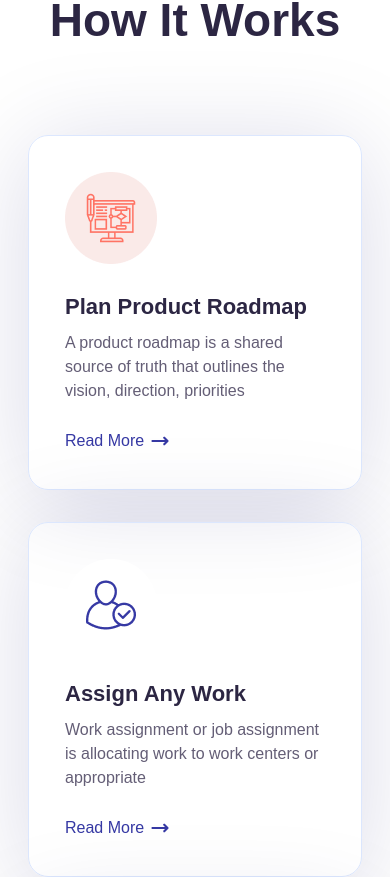
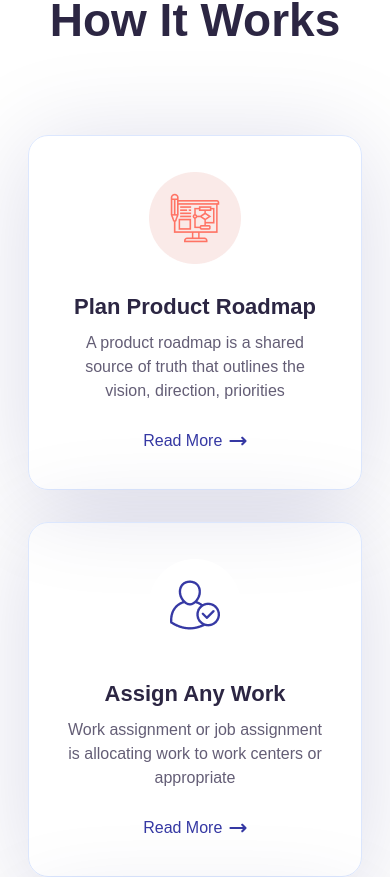
Before and after one commit to MonjurElahiTouheed/innovate-react, a React (Vite) app: page / in a window 390 px wide. Shown: the part 7094-7971 px from the top of the page. Built offline with nearby package versions, Linux system fonts and the light colour scheme.

Commit message:
service card bug fix in mobile view

```diff
--- a/src/components/Footer/Footer.jsx
+++ b/src/components/Footer/Footer.jsx
@@ -6,10 +6,10 @@ import sendPlane from '../../assets/sendPlane.png';
 import CTA from '../CTA/CTA';
 const Footer = () => {
     return (
-        <footer className='md:mt-[315px] md:bg-[#F7F7FC] md:relative'>
+        <footer className='md:mt-[315px] bg-[#F7F7FC] md:relative'>
             <CTA className='md:absolute md:bottom-[509px] md:left-[50%] md:transform md:translate-x-[-50%] md:w-[1410px]'></CTA>
             <Container>
-                <Flex className='flex-col md:flex-row items-center md:items-start pt-[291px] justify-between'>
+                <Flex className='flex-col md:flex-row items-center md:items-start pt-28 md:pt-[291px] justify-between'>
                     <div className='w-[263px] flex flex-col items-center md:block'>
                         <img src={footerLogo} alt="" />
                         <p className='font-secondary text-description text-base w-[263px] mt-[26px] text-center md:text-left'>Build a modern and creative website with Innovate.</p>
--- a/src/components/Pricing/Pricing.jsx
+++ b/src/components/Pricing/Pricing.jsx
@@ -6,8 +6,8 @@ import pricingCheck from '../../assets/pricingCheck.png'
 const Pricing = () => {
     return (
         <section className="mt-[140px]">
-            <h2 className="md:w-[624px] mx-auto font-bold font-primary text-3xl leading-11 md:text-[46px] text-title text-center">Pricing Designed To Fit Your Business</h2>
-            <h5 className="text-center font-primary text-primary text-2xl font-bold mt-[39px]">Monthly</h5>
+            <h2 className="md:w-[624px] mx-auto font-bold font-primary text-3xl leading-[58px] md:text-[46px] text-title text-center">Pricing Designed To Fit Your Business</h2>
+            <h5 className="text-center font-primary text-primary text-[22px] md:text-2xl font-bold mt-[39px]">Monthly</h5>
             <Container>
                 <Flex className='flex-col md:flex-row mt-[77px] justify-between px-7 md:px-0 gap-y-12 md:gap-y-0'>
                     <div className="px-12 py-10 border-1 border-[#DCE7FE] rounded-[20px] group hover:bg-primary ease-linear duration-200">
--- a/src/components/ServiceCard/ServiceCard.jsx
+++ b/src/components/ServiceCard/ServiceCard.jsx
@@ -1,8 +1,8 @@
 import rightArrowCard from '../../assets/rightArrowCard.png';
 const ServiceCard = ({data}) => {
     return (
-        <div className='group duration-[1000ms] ease-linear'>
-            <div className="p-9 border-1 border-[#DCE7FE] shadow-[0_10px_100px_rgba(12,14,104,0.15)] md:w-[330px] rounded-[20px] group-hover:bg-primary duration-300 ease-linear">
+        <div className='group duration-[1000ms] ease-linear text-center md:text-left'>
+            <div className="p-9 border-1 border-[#DCE7FE] shadow-[0_10px_100px_rgba(12,14,104,0.15)] md:w-[330px] rounded-[20px] group text-center md:text-left hover:bg-primary duration-300 ease-linear flex flex-col items-center md:items-start">
             <img src={data.image} alt="" />
             <h4 className="font-primary text-[22px] font-bold text-title mt-[26px] group-hover:text-white">{data.title}</h4>
             <p className="font-primary text-base tracking-[-0.25%] text-description mt-2 group-hover:text-white">{data.descripton}</p>
--- a/src/components/Testimonial/Testimonial.jsx
+++ b/src/components/Testimonial/Testimonial.jsx
@@ -47,7 +47,7 @@ const Testimonial = () => {
         ]
     };
     return (
-        <section className="py-[200px] bg-[#F4FAFA] mt-[160px]">
+        <section className="py-28 md:py-[200px] bg-[#F4FAFA] mt-[160px]">
             <Container>
                 <Flex className='flex-col md:flex-row items-center justify-between gap-y-28 md:gap-y-0'>
                     <div className="text-center md:text-left px-5">
```
